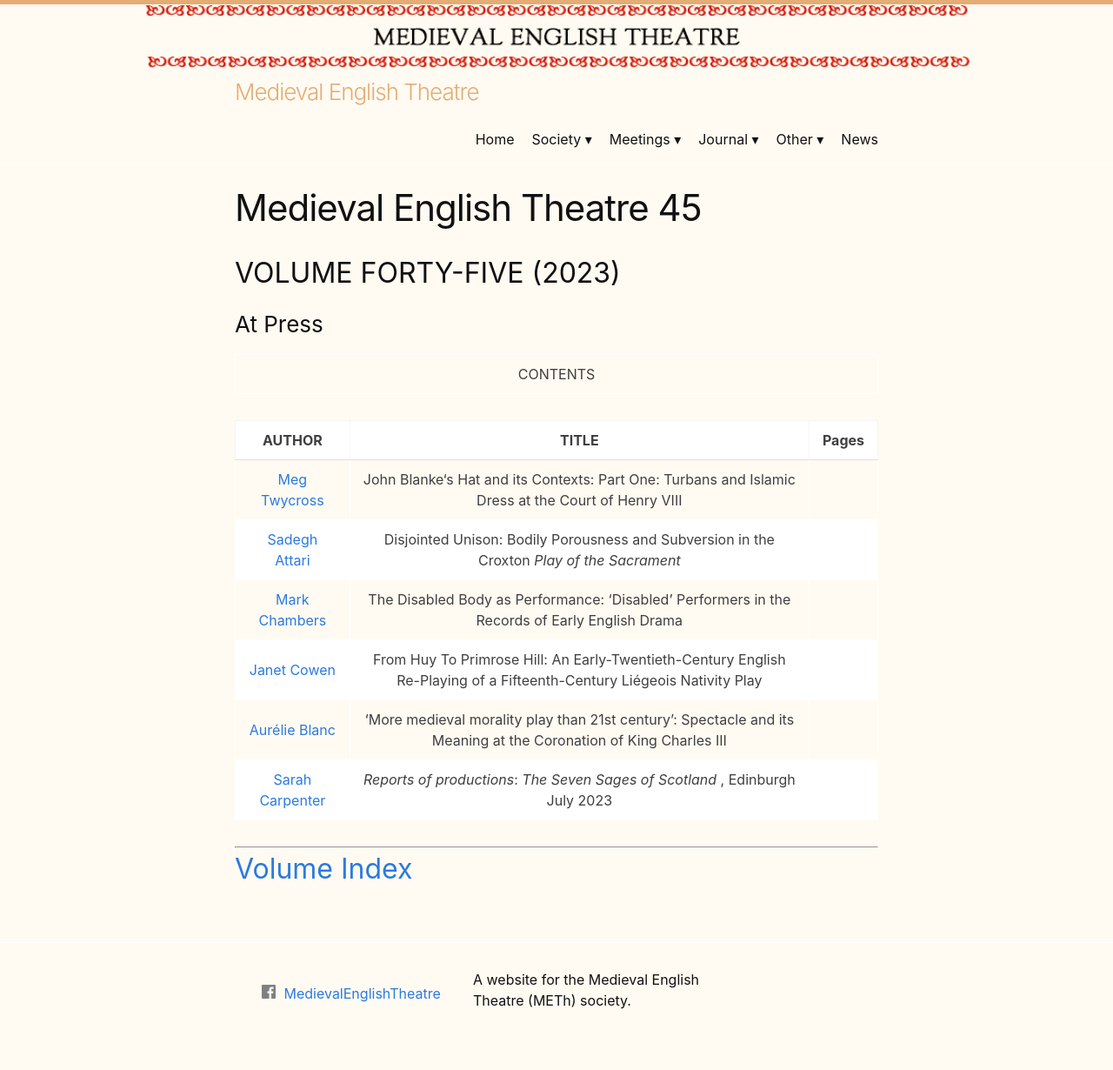
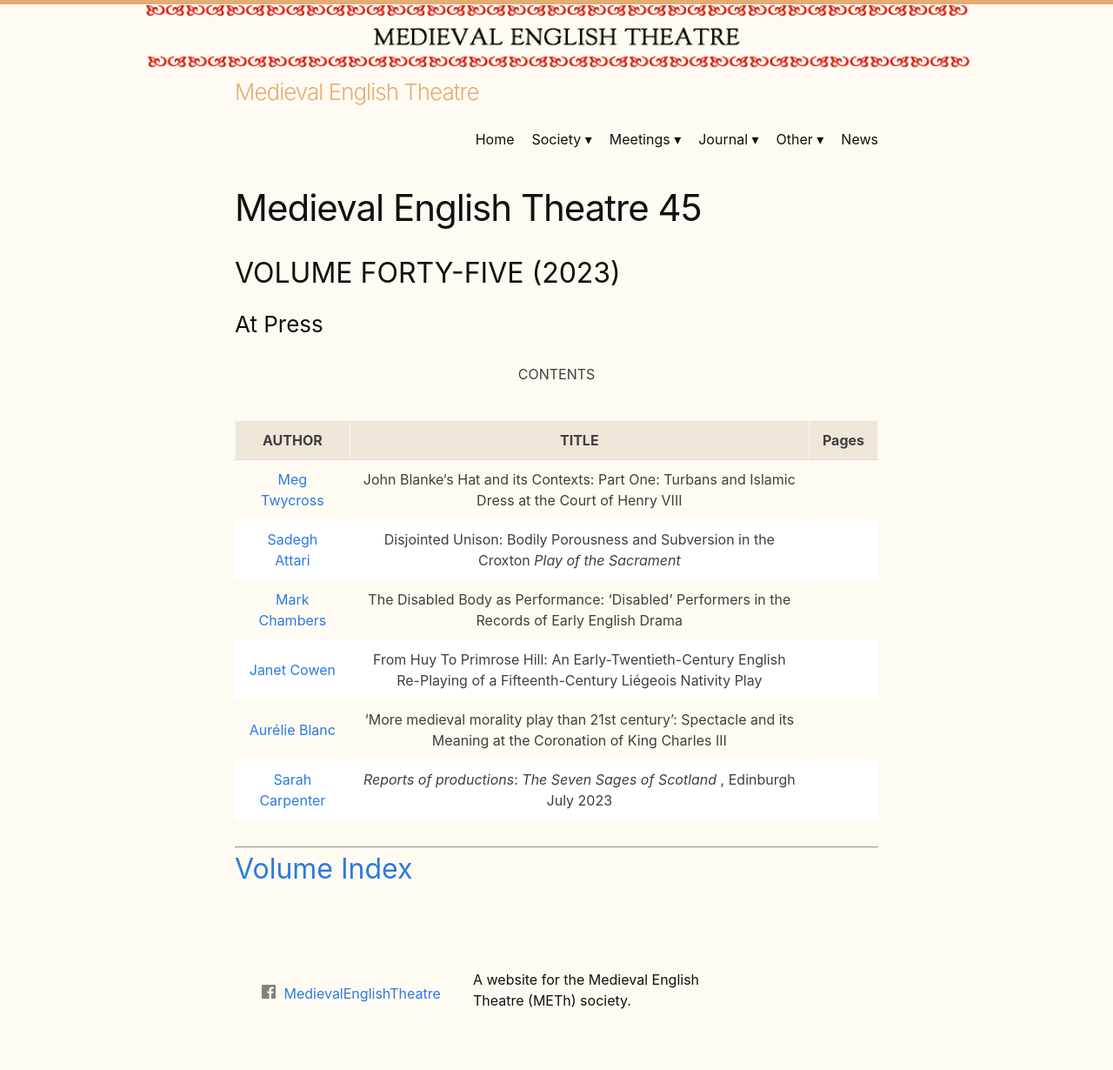
Before and after one commit to jamescummings/jamescummings.github.io, a Jekyll site: the page built from src/journal/vol45.md, in a window 1280 px wide. Shown: the whole page at 87% size. Built offline with Jekyll 4.4.1, drawn with Linux system fonts in a browser that asks for light colours.

Commit message:
css fiddling

```diff
--- a/src/_sass/minima/_custom-styles.scss
+++ b/src/_sass/minima/_custom-styles.scss
@@ -17,7 +17,7 @@
     font-style:normal;
 }
 
-th {
+table th {
 background: #f0e7db;
 margin-left: 5px;
 margin-right: 5px;
```
